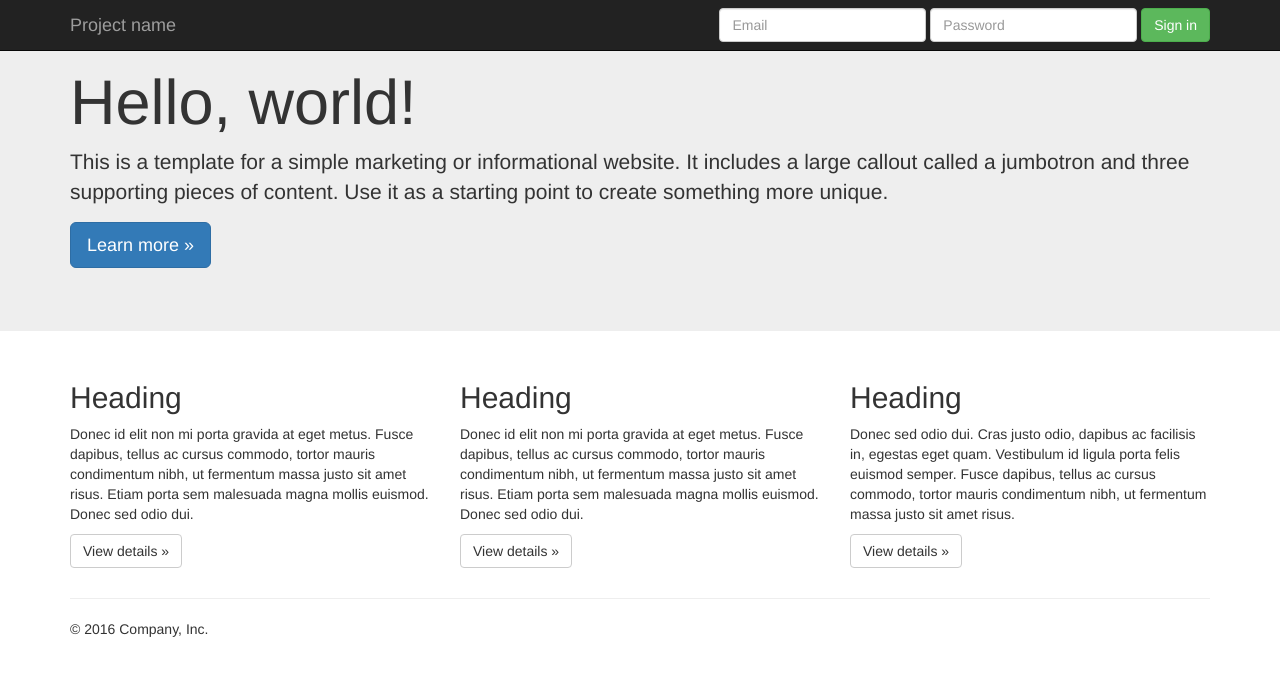
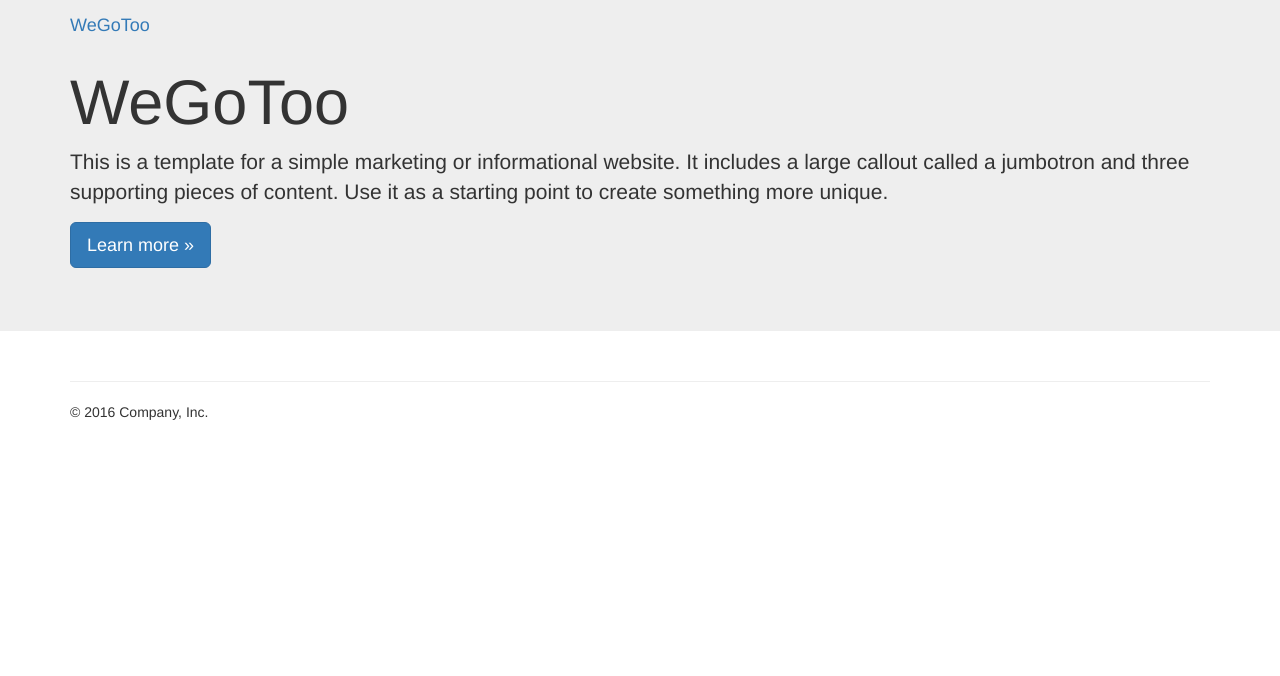
Before and after one commit to kentonlin/KarmicKoalas, a website: page landing/index.html in a window 1280 px wide. Drawn offline with nearby package versions, Linux system fonts and the light colour scheme.

Commit message:
landing 1

```diff
--- a/landing/index.html
+++ b/landing/index.html
@@ -12,10 +12,8 @@
     <!-- Bootstrap core CSS -->
     <link href="bootstrap/dist/css/bootstrap.min.css" rel="stylesheet">
   </head>
-
   <body>
-
-    <nav class="navbar navbar-inverse navbar-fixed-top">
+    <nav class="navbar navbar-fixed-top">
       <div class="container">
         <div class="navbar-header">
           <button type="button" class="navbar-toggle collapsed" data-toggle="collapse" data-target="#navbar" aria-expanded="false" aria-controls="navbar">
@@ -24,26 +22,15 @@
             <span class="icon-bar"></span>
             <span class="icon-bar"></span>
           </button>
-          <a class="navbar-brand" href="#">Project name</a>
+          <a class="navbar-brand" href="#">WeGoToo</a>
         </div>
-        <div id="navbar" class="navbar-collapse collapse">
-          <form class="navbar-form navbar-right">
-            <div class="form-group">
-              <input type="text" placeholder="Email" class="form-control">
-            </div>
-            <div class="form-group">
-              <input type="password" placeholder="Password" class="form-control">
-            </div>
-            <button type="submit" class="btn btn-success">Sign in</button>
-          </form>
-        </div><!--/.navbar-collapse -->
       </div>
     </nav>
 
     <!-- Main jumbotron for a primary marketing message or call to action -->
     <div class="jumbotron">
       <div class="container">
-        <h1>Hello, world!</h1>
+        <h1>WeGoToo</h1>
         <p>This is a template for a simple marketing or informational website. It includes a large callout called a jumbotron and three supporting pieces of content. Use it as a starting point to create something more unique.</p>
         <p><a class="btn btn-primary btn-lg" href="#" role="button">Learn more &raquo;</a></p>
       </div>
@@ -52,21 +39,7 @@
     <div class="container">
       <!-- Example row of columns -->
       <div class="row">
-        <div class="col-md-4">
-          <h2>Heading</h2>
-          <p>Donec id elit non mi porta gravida at eget metus. Fusce dapibus, tellus ac cursus commodo, tortor mauris condimentum nibh, ut fermentum massa justo sit amet risus. Etiam porta sem malesuada magna mollis euismod. Donec sed odio dui. </p>
-          <p><a class="btn btn-default" href="#" role="button">View details &raquo;</a></p>
-        </div>
-        <div class="col-md-4">
-          <h2>Heading</h2>
-          <p>Donec id elit non mi porta gravida at eget metus. Fusce dapibus, tellus ac cursus commodo, tortor mauris condimentum nibh, ut fermentum massa justo sit amet risus. Etiam porta sem malesuada magna mollis euismod. Donec sed odio dui. </p>
-          <p><a class="btn btn-default" href="#" role="button">View details &raquo;</a></p>
-       </div>
-        <div class="col-md-4">
-          <h2>Heading</h2>
-          <p>Donec sed odio dui. Cras justo odio, dapibus ac facilisis in, egestas eget quam. Vestibulum id ligula porta felis euismod semper. Fusce dapibus, tellus ac cursus commodo, tortor mauris condimentum nibh, ut fermentum massa justo sit amet risus.</p>
-          <p><a class="btn btn-default" href="#" role="button">View details &raquo;</a></p>
-        </div>
+
       </div>
 
       <hr>
@@ -75,8 +48,6 @@
         <p>&copy; 2016 Company, Inc.</p>
       </footer>
     </div> <!-- /container -->
-
-
     <!-- Bootstrap core JavaScript
     ================================================== -->
     <!-- Placed at the end of the document so the pages load faster -->
```
